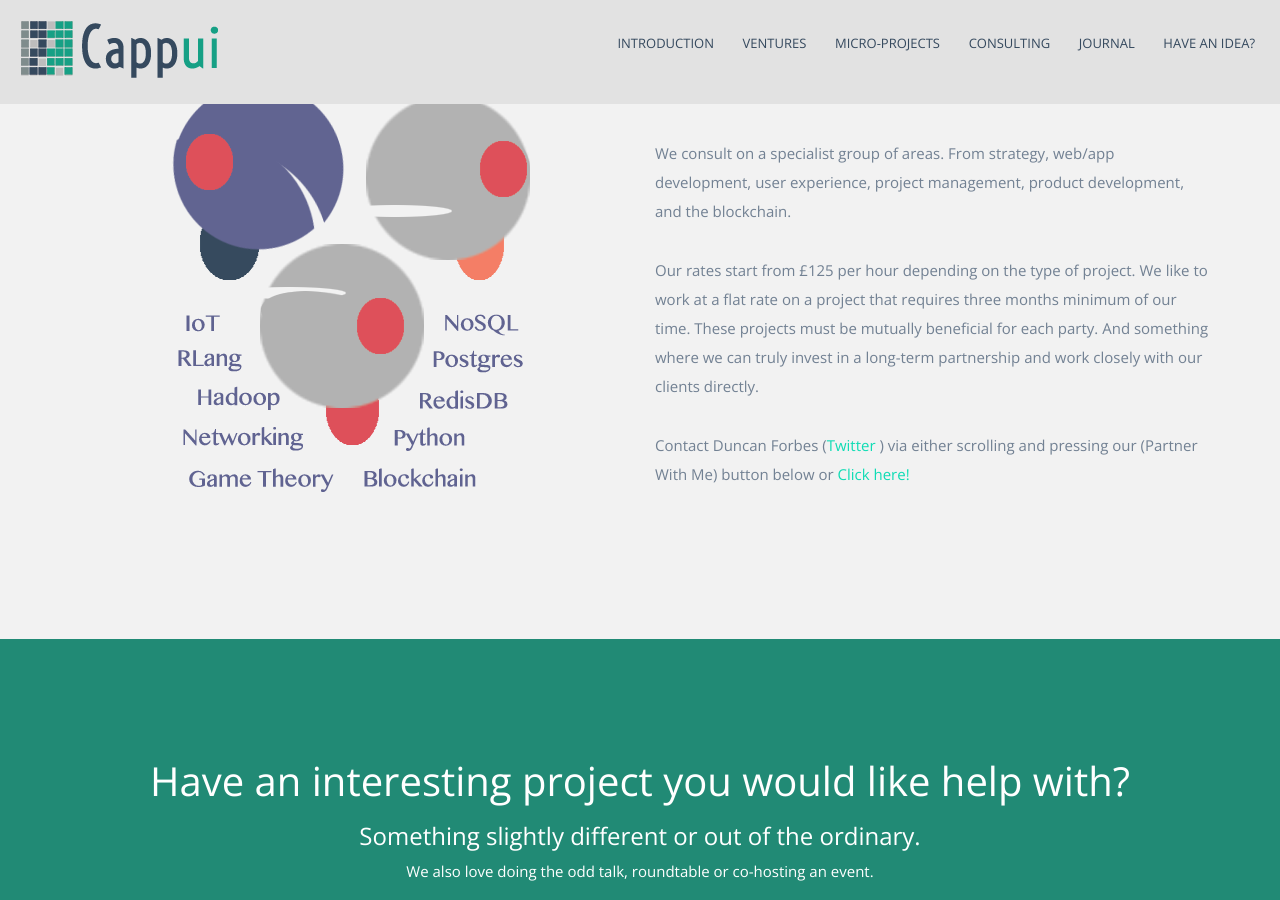
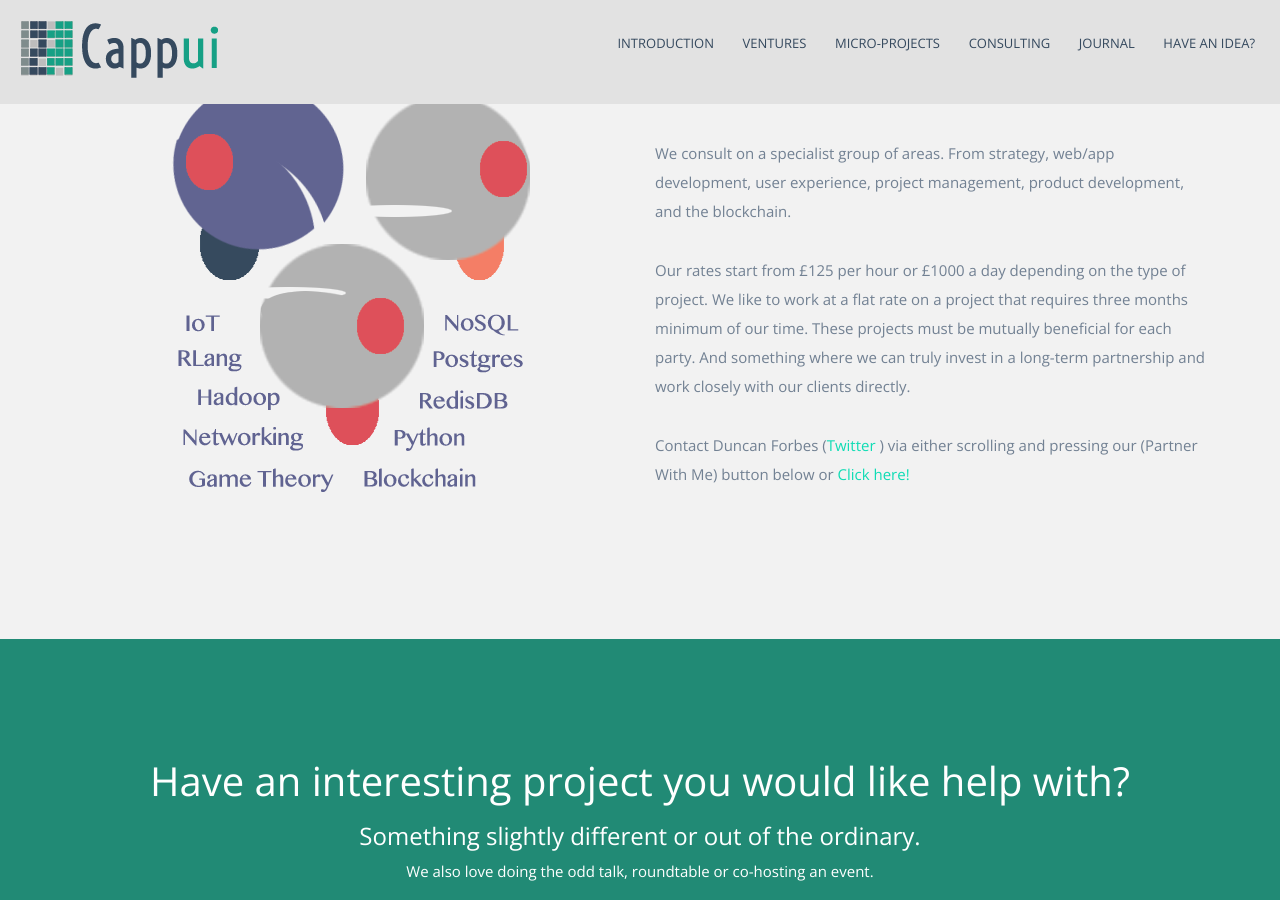
Before and after one commit to Cappui/Cappui-Website, a Jekyll site: the page built from index.html, in a window 1280 px wide and 900 px high, scrolled down 3088 px. Built offline with Jekyll 4.4.1, drawn with Linux system fonts in a browser that asks for light colours; nearby versions of some CDN libraries; library files that are not in the unit come from our copies; a style sheet for code colours, icons or effects is not loaded.

Commit message:
Updated index.html

```diff
--- a/index.html
+++ b/index.html
@@ -146,7 +146,7 @@ layout: default
                 <div class="col-md-6">
                       <h3>Consulting</h3>
                         <p>We consult on a specialist group of areas. From strategy, web/app development, user experience, project management, product development, and the blockchain.</p>
-                    <p>Our rates start from £125 per hour depending on the type of project. We like to work at a flat rate on a project that requires three months minimum of our time. These projects must be mutually beneficial for each party. And something where we can truly invest in a long-term partnership and work closely with our clients directly. </p>
+                    <p>Our rates start from £125 per hour or £1000 a day depending on the type of project. We like to work at a flat rate on a project that requires three months minimum of our time. These projects must be mutually beneficial for each party. And something where we can truly invest in a long-term partnership and work closely with our clients directly. </p>
                     <p>Contact Duncan Forbes (<a href="https://twitter.com/DuncanAForbes" target="_blank" >Twitter</a> ) via either scrolling and pressing our (Partner With Me) button below or <a class="typeform-share" href="https://clubexquisitely.typeform.com/to/AoKlCo" data-mode="2" target="_blank">Click here!</a></p>
                 </div>
 
```
